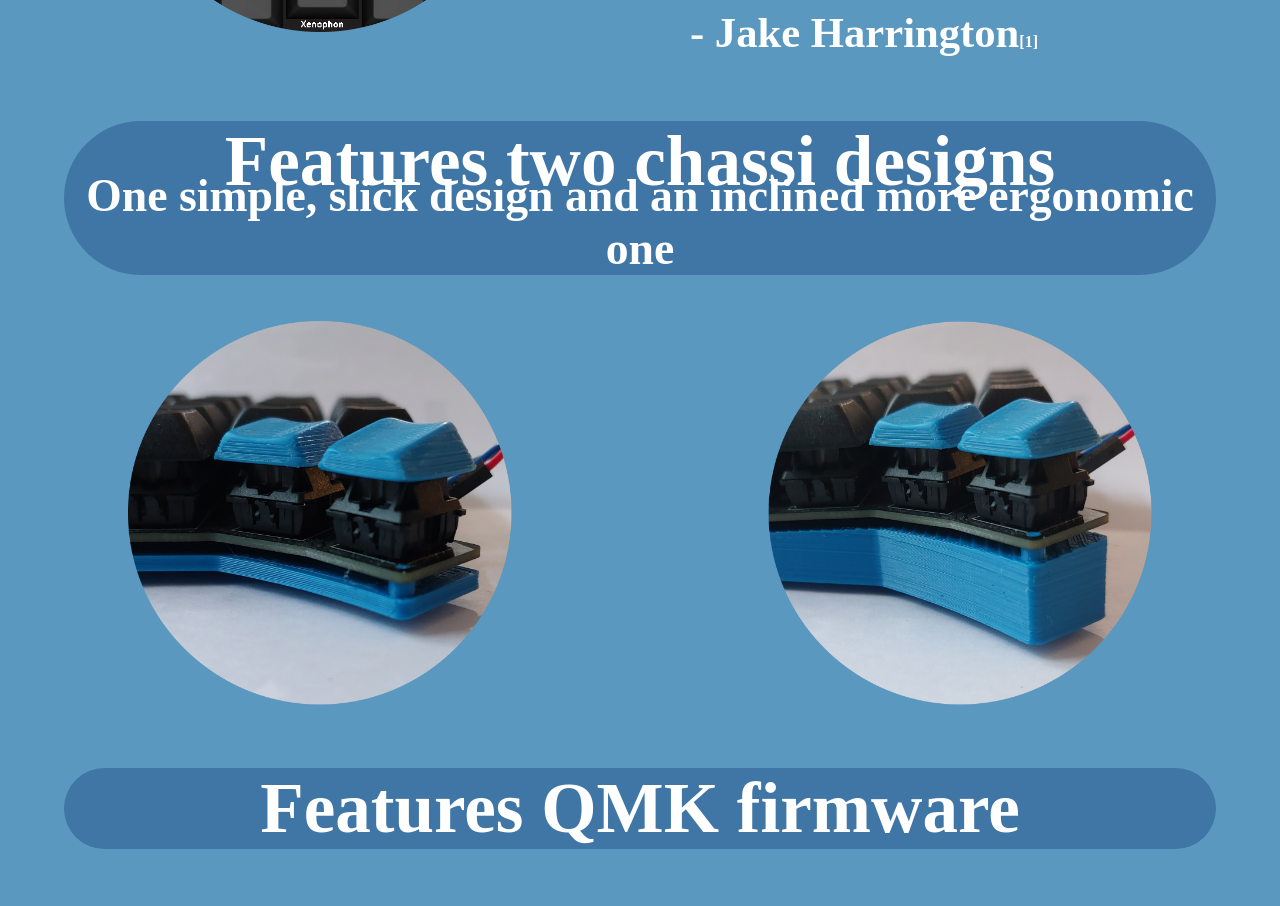
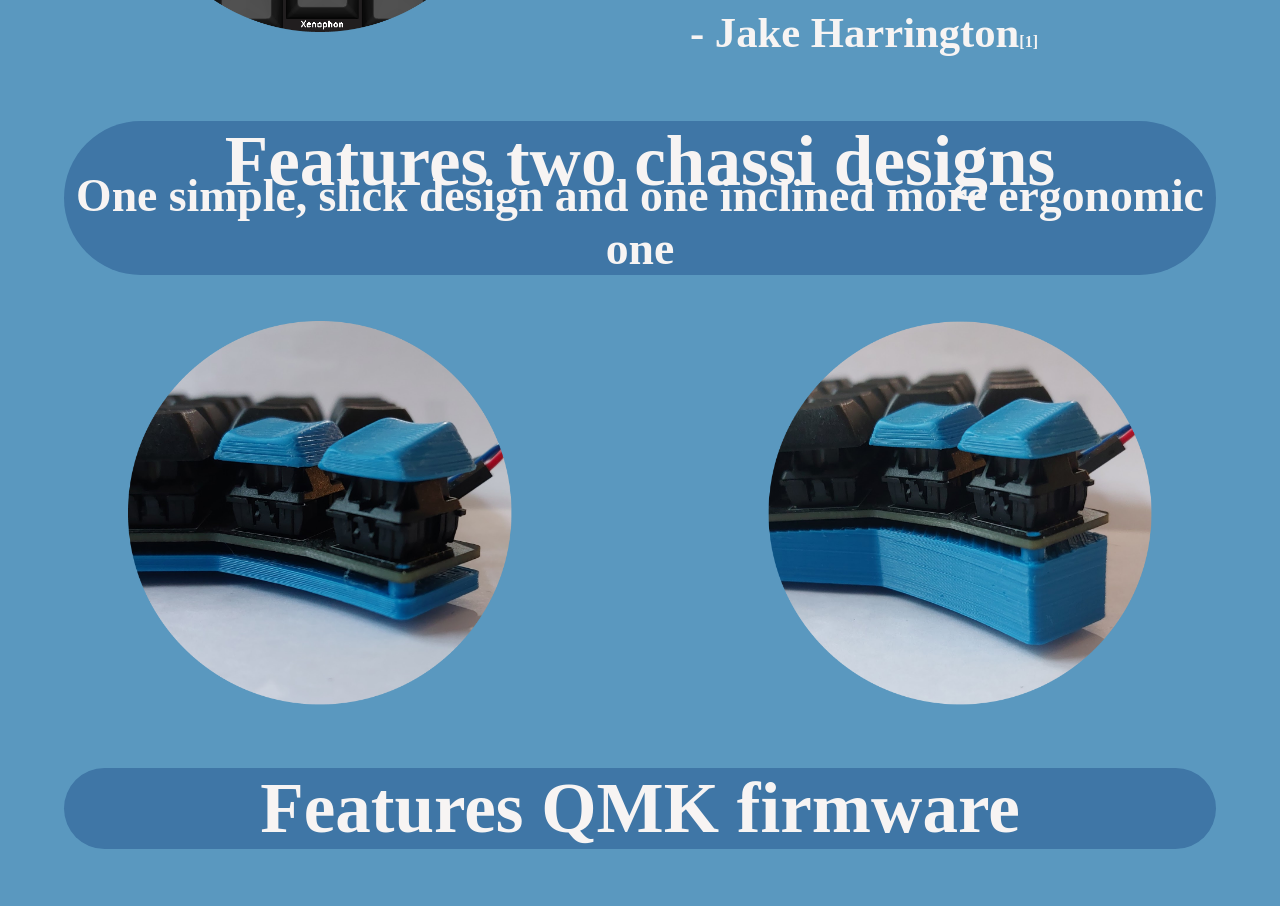
Before and after one commit to lillkakan/Xenophon-web, a React (Create React App) app: page / in a window 1280 px wide. Shown: the part 1880-2786 px from the top of the page. Built offline with nearby package versions, Linux system fonts and the light colour scheme; a web font is replaced by a local one.

Commit message:
Changed the white color

```diff
--- a/src/content/Content.js
+++ b/src/content/Content.js
@@ -101,7 +101,7 @@ function Content (props) {
     <div>
       <ClickImage />
       <TextImage />
-      <ContentBox name="two chassi designs" desc ="One simple, slick design and an inclined more ergonomic one" left={small}   right={thick}   width={circleWidth} fontSize={props.width} />
+      <ContentBox name="two chassi designs" desc ="One simple, slick design and one inclined more ergonomic one" left={small}   right={thick}   width={circleWidth} fontSize={props.width} />
       <ContentBox name="QMK firmware" left={qmkode}   right={qmk}   width={circleWidth} fontSize={props.width} />
 
       <div style={{minHeight: props.width/30}}/>
--- a/src/content/Layout.js
+++ b/src/content/Layout.js
@@ -14,7 +14,7 @@ function Layout (props) {
 
   const width = "80%"
 
-  const inter = {left: intLeft,right: intRight, name: "international", color: "white"}
+  const inter = {left: intLeft,right: intRight, name: "international", color: "#F7F4F3"}
   const swed = {left: sweLeft,right: sweRight, name: "Swedish", color: "#eac435"}
 
   const [choice, setchoice] = useState(inter);
--- a/src/css/General.css
+++ b/src/css/General.css
@@ -14,23 +14,23 @@ h1 {
 }
 
 h2 {
-  color: white;
+  color: var(--textColor);
   user-select: none;
 }
 
 h3 {
-  color: white;
+  color: var(--textColor);
   user-select: none;
 }
 
 a {
-  color: white;
+  color: var(--textColor);
   font-family: 'Dongle';
   font-weight: bold;
 }
 
 em {
-  color: white;
+  color: var(--textColor);
 }
 
 .info-box {
--- a/src/css/variables.css
+++ b/src/css/variables.css
@@ -1,4 +1,5 @@
 :root {
   --upperColor: #3F76A6;
   --botColor: #5A98BF;
+  --textColor: #F7F4F3;
 }
```
